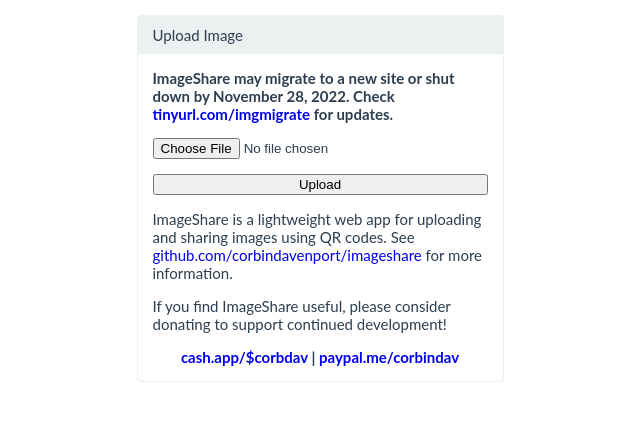
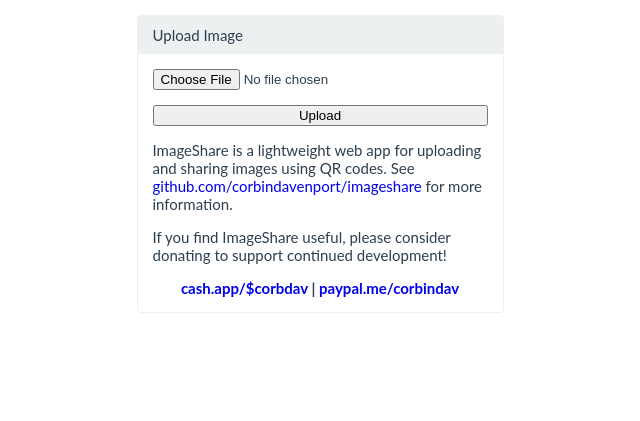
Before and after one commit to corbindavenport/imageshare, a PHP site: page / in a window 1280 px wide. Shown: the part 60-481 px from the top of the page, without its empty margins (320-960 px from the left). Run offline with PHP 8.4, Linux system fonts and the light colour scheme.

Commit message:
Remove warning

```diff
--- a/web/index.php
+++ b/web/index.php
@@ -136,9 +136,6 @@
   <div class="panel upload-panel">
         <div class="panel-title">Upload Image</div>
         <div class="body">
-            <p>
-              <b>ImageShare may migrate to a new site or shut down by November 28, 2022. Check <a href="https://tinyurl.com/imgmigrate" target="_blank">tinyurl.com/imgmigrate</a> for updates.</b>
-            </p>
             <form action="index.php" id="upload-form" enctype="multipart/form-data" method="POST">
                 <p><input name="img" id="img-btn" type="file" /></p>
                 <p><input name="submit" type="submit" value="Upload" /></p>
```
